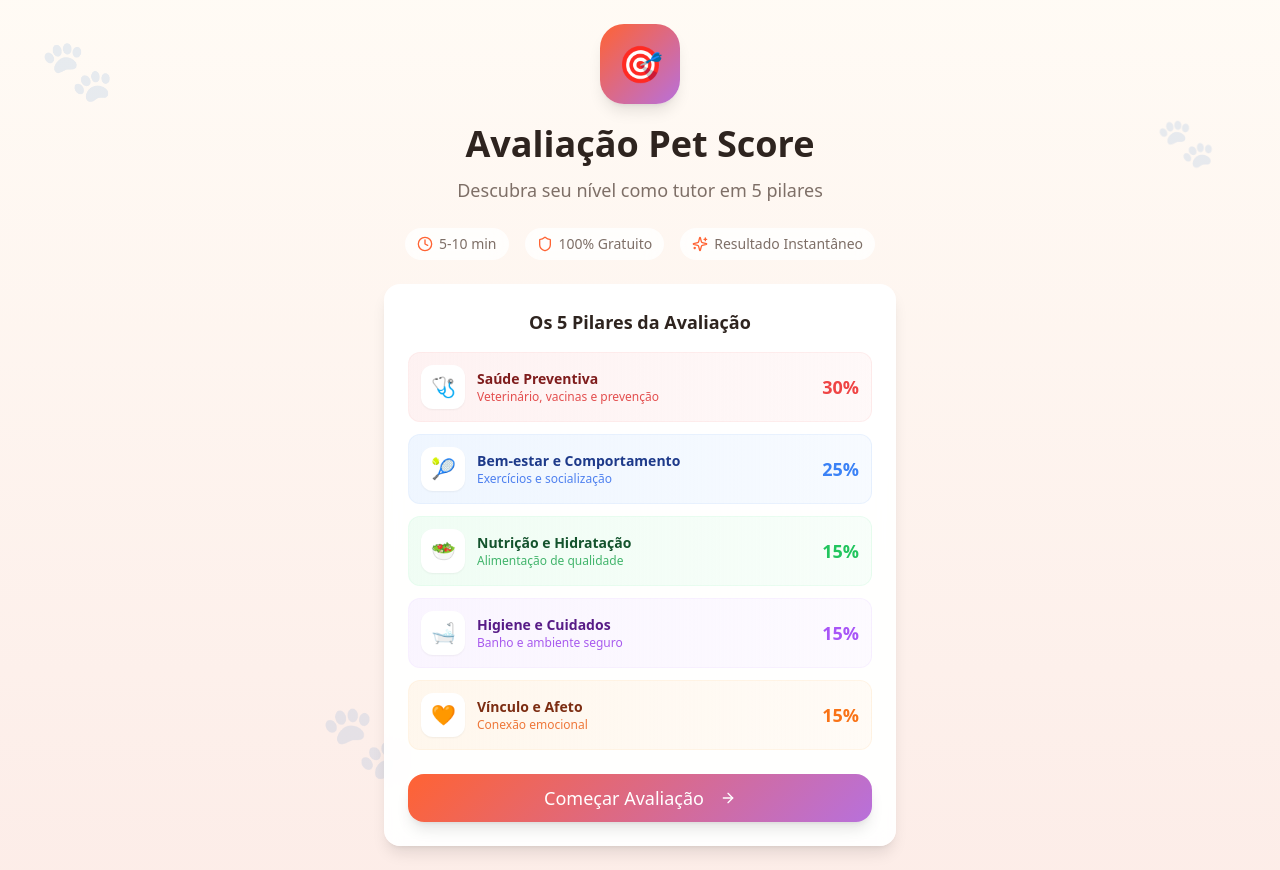
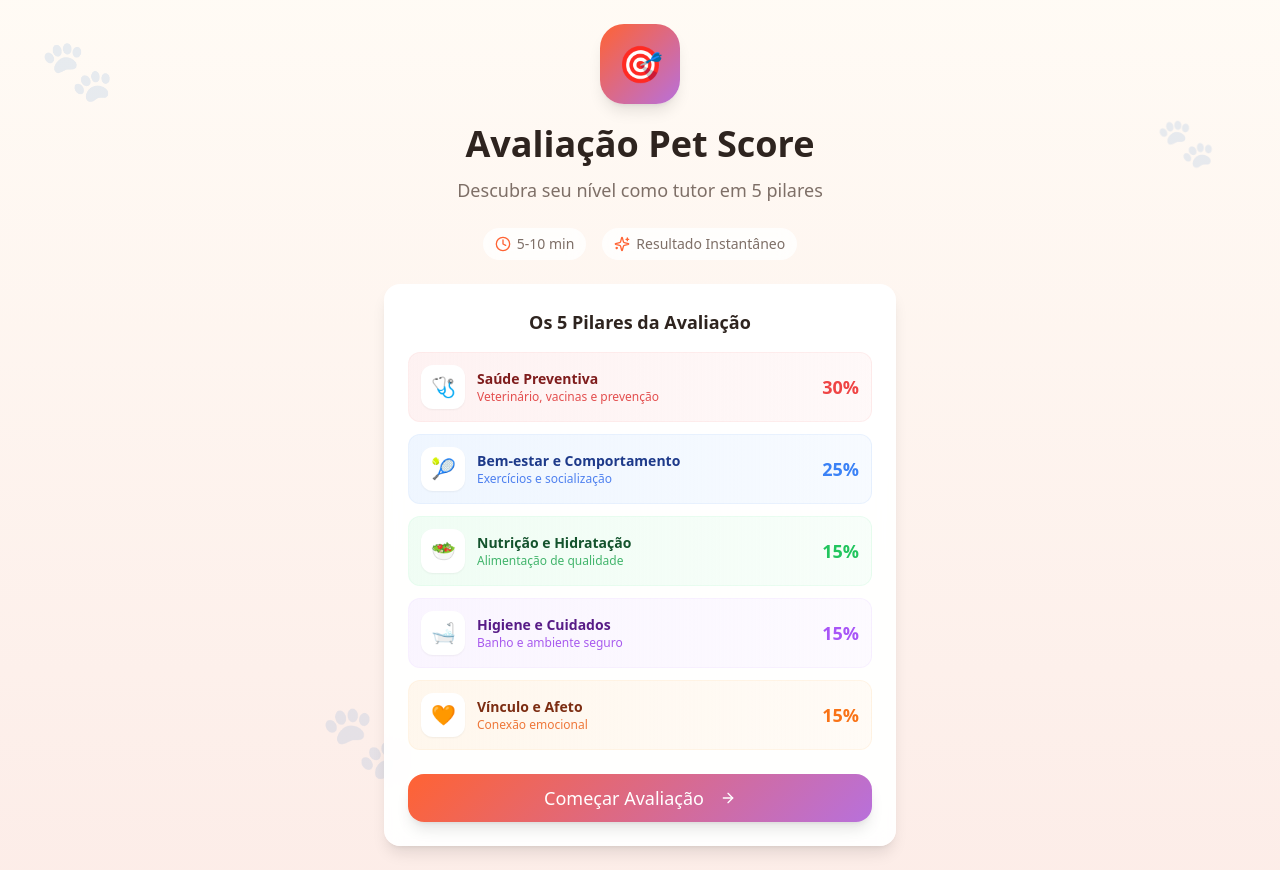
Before and after one commit to ademilsontmr/pet-score-hero, a React (Vite) app: page /quiz in a window 1280 px wide. Built offline with nearby package versions, Linux system fonts and the light colour scheme; the HTML template or start-up script is replaced by a standard one.

Commit message:
Visual edit in Lovable
Edited UI in Lovable

```diff
--- a/src/pages/Quiz.tsx
+++ b/src/pages/Quiz.tsx
@@ -104,10 +104,7 @@ const Quiz = () => {
               <Clock className="w-4 h-4 text-primary" />
               <span>5-10 min</span>
             </div>
-            <div className="flex items-center gap-1.5 text-sm text-muted-foreground bg-card/80 backdrop-blur px-3 py-1.5 rounded-full">
-              <Shield className="w-4 h-4 text-primary" />
-              <span>100% Gratuito</span>
-            </div>
+
             <div className="flex items-center gap-1.5 text-sm text-muted-foreground bg-card/80 backdrop-blur px-3 py-1.5 rounded-full">
               <Sparkles className="w-4 h-4 text-primary" />
               <span>Resultado Instantâneo</span>
```
